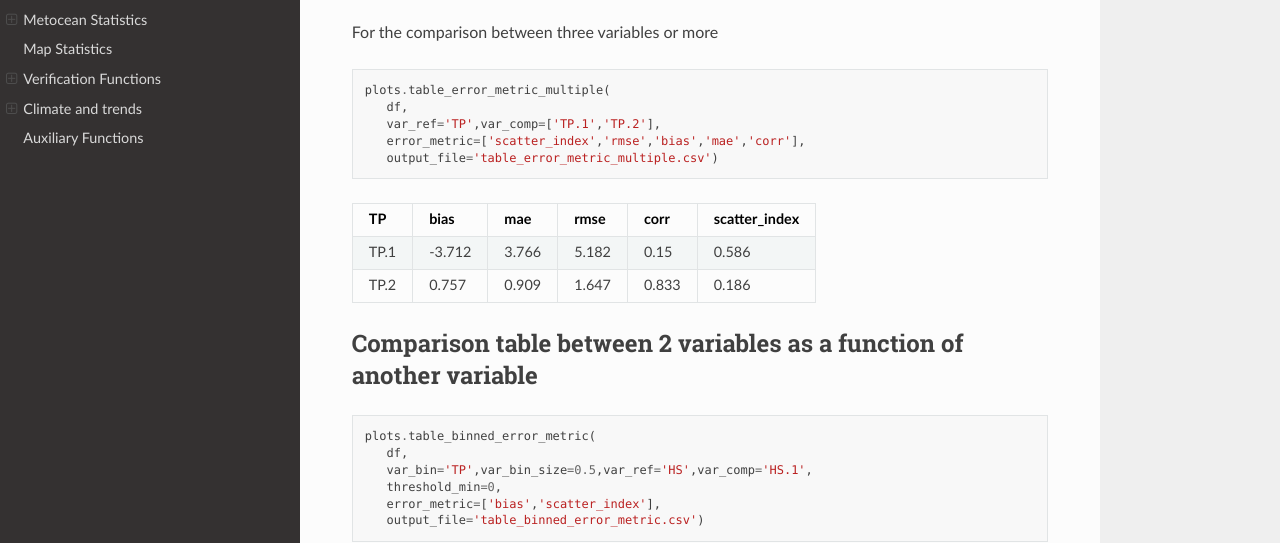
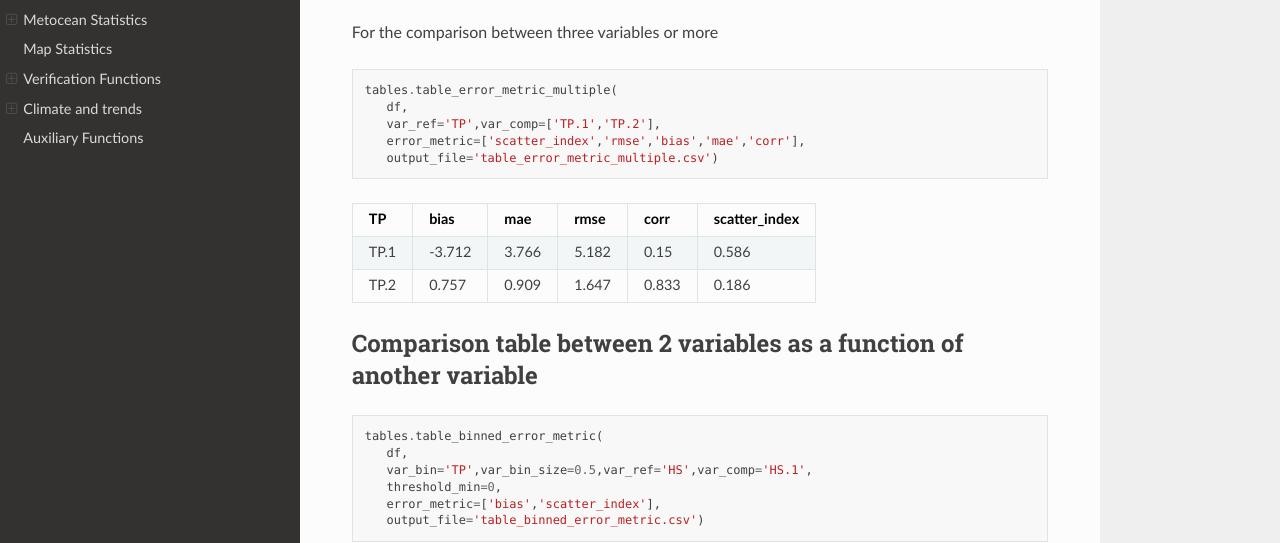
Before and after one commit to MET-OM/metocean-stats, a Sphinx documentation site: the page built from docs/index.rst, in a window 1280 px wide and 900 px high, scrolled down 79462 px. Shown: the part 177-720 px from the top of the window. Built offline with Sphinx 7.4.7 and the Read the Docs theme 3.1.0, drawn with Linux system fonts in a browser that asks for light colours.

Commit message:
Corrected index.rst

```diff
--- a/docs/index.rst
+++ b/docs/index.rst
@@ -2017,7 +2017,7 @@ For the comparison between three variables or more
 
 .. code-block:: python
 
-   plots.table_error_metric_multiple(
+   tables.table_error_metric_multiple(
       df,
       var_ref='TP',var_comp=['TP.1','TP.2'],
       error_metric=['scatter_index','rmse','bias','mae','corr'],
@@ -2032,7 +2032,7 @@ Comparison table between 2 variables as a function of another variable
 
 .. code-block:: python
 
-   plots.table_binned_error_metric(
+   tables.table_binned_error_metric(
       df,
       var_bin='TP',var_bin_size=0.5,var_ref='HS',var_comp='HS.1',
       threshold_min=0,
```
